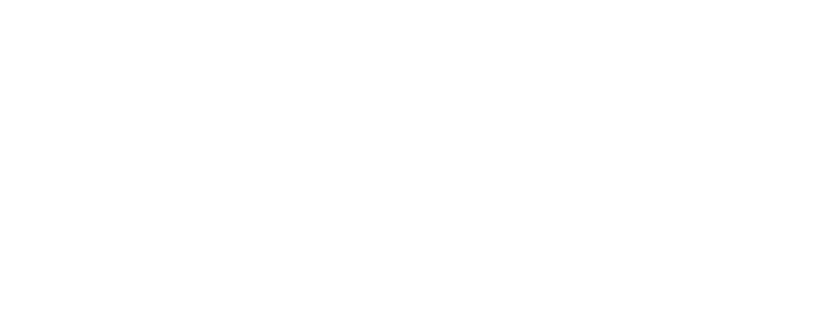
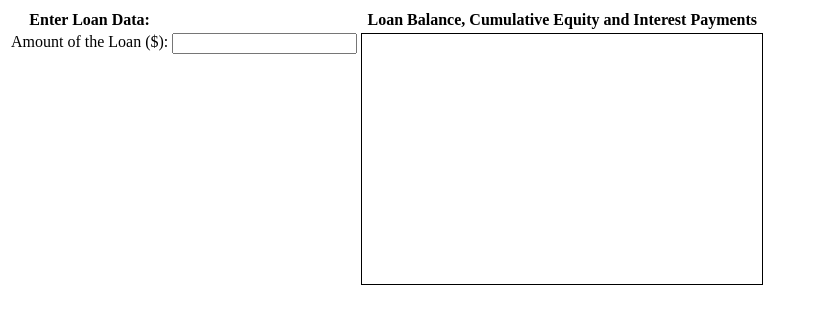
Before and after one commit to alex-aleman/JavaScript, a plain HTML site: page javascript-the-definitive-guide/1-1-javascript-loan-calculator/main.html in a window 1280 px wide. Shown: the whole page, without its empty margins (0-814 px from the left). Drawn offline with Linux system fonts and the light colour scheme.

Commit message:
canvas e inputs

```diff
--- a/javascript-the-definitive-guide/1-1-javascript-loan-calculator/main.html
+++ b/javascript-the-definitive-guide/1-1-javascript-loan-calculator/main.html
@@ -2,8 +2,24 @@
 <html>
 <head>
 	<title>JavaScript Loan Calculator</title>
+	<link rel="stylesheet" type="text/css" href="style.css">
 </head>
 <body>
-
+	<table>
+		<tr>
+			<th>Enter Loan Data:</th>
+			<td></td>
+			<th>Loan Balance, Cumulative Equity and Interest Payments</th>
+		</tr>
+		<tr>
+			<td>Amount of the Loan ($):</td>
+			<td>
+				<input type="number" id="amount" onchange="calculate();" />
+			</td>
+			<td rowspan=8>
+				<canvas id="graph" width="400" height="250"></canvas>
+			</td>
+		</tr>
+	</table>
 </body>
 </html>
--- /dev/null
+++ b/javascript-the-definitive-guide/1-1-javascript-loan-calculator/style.css
@@ -0,0 +1,17 @@
+.output {
+	font-weight: bold;
+}
+
+#payment {
+	text-decoration: underline;
+}
+
+#graph {
+	border-style: solid;
+	border-color: black;
+	border-width: 1px;
+}
+
+th, td {
+	vertical-align: top;
+}
```
